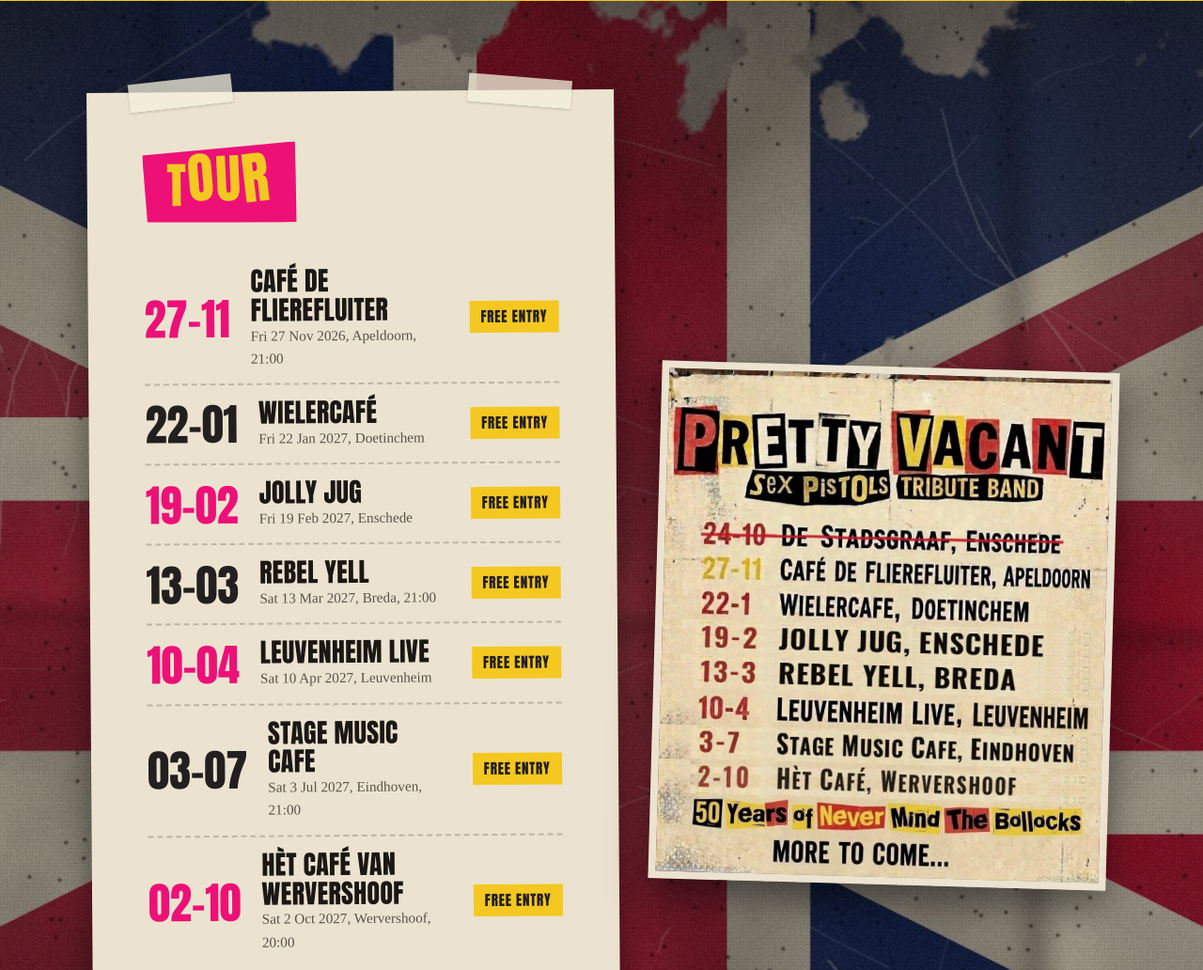
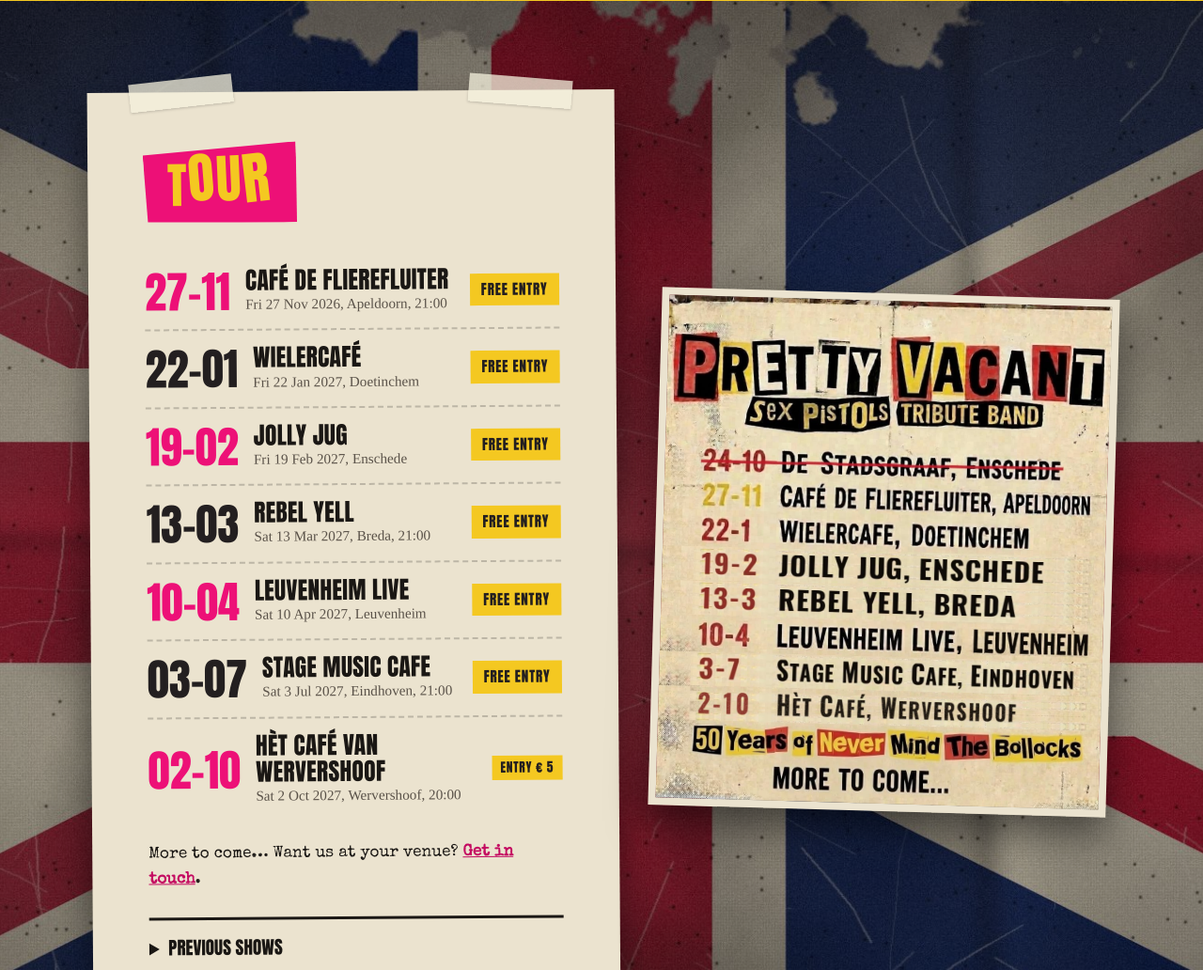
Before and after one commit to rayterriet/prettyvacant, a plain HTML site: page index.html in a window 1280 px wide. Shown: the part 2366-3398 px from the top of the page at 94% size. Drawn offline with nearby package versions, Linux system fonts and the light colour scheme.

Commit message:
Hèt Café van Wervershoof: entree 5 euro in plaats van gratis
Co-Authored-By: Claude Opus 5.5 <noreply@anthropic.com>
Claude-Session: https://claude.ai/code/session_019Kh8BqG95MsiKQvcQfBPxi

```diff
--- a/gegevens.js
+++ b/gegevens.js
@@ -59,7 +59,7 @@ const TOUR = [
   { datum: '2027-03-13', tijd: '21:00', zaal: 'Rebel Yell', plaats: 'Breda', status: 'gratis' },
   { datum: '2027-04-10', zaal: 'Leuvenheim Live', plaats: 'Leuvenheim', status: 'gratis' },
   { datum: '2027-07-03', tijd: '21:00', zaal: 'Stage Music Cafe', plaats: 'Eindhoven', status: 'gratis' },
-  { datum: '2027-10-02', tijd: '20:00', zaal: 'Hèt Café van Wervershoof', adres: 'Dorpsstraat 76', plaats: 'Wervershoof', status: 'gratis' },
+  { datum: '2027-10-02', tijd: '20:00', zaal: 'Hèt Café van Wervershoof', adres: 'Dorpsstraat 76', plaats: 'Wervershoof', prijs: 5 },
   // Nieuw optreden? Kopieer een regel hierboven en pas hem aan, bijvoorbeeld:
   // { datum: '2027-05-15', tijd: '21:30', zaal: 'Naam zaal', plaats: 'Stad', tickets: 'https://...' },
 ];
--- a/index.html
+++ b/index.html
@@ -50,7 +50,7 @@
 <link rel="preconnect" href="https://fonts.googleapis.com">
 <link rel="preconnect" href="https://fonts.gstatic.com" crossorigin>
 <link rel="stylesheet" href="https://fonts.googleapis.com/css2?family=Anton&family=Archivo:wght@400;600;800&family=Special+Elite&family=Tinos:wght@400;700&display=swap">
-<link rel="stylesheet" href="style.css?v=20261117h">
+<link rel="stylesheet" href="style.css?v=20261117a">
 </head>
 <body>
 
@@ -123,7 +123,7 @@
       </div>
       <figure class="tourposter">
         <button type="button" id="poster-knop" data-ta="aria-label:tour.poster" aria-label="Vergroot de tourposter">
-          <img src="img/tourposter.jpg?v=20261113a" alt="Tourposter Pretty Vacant: 24-10 De Stadsgraaf Enschede, 27-11 Café De Flierefluiter Apeldoorn, 22-1 Wielercafé Doetinchem, 19-2 Jolly Jug Enschede, 13-3 Rebel Yell Breda, 10-4 Leuvenheim Live Leuvenheim, 3-7 Stage Music Cafe Eindhoven, 2-10 Hèt Café Wervershoof" width="1128" height="1280" loading="lazy">
+          <img src="img/tourposter.jpg?v=20261117a" alt="Tourposter Pretty Vacant: 24-10 De Stadsgraaf Enschede, 27-11 Café De Flierefluiter Apeldoorn, 22-1 Wielercafé Doetinchem, 19-2 Jolly Jug Enschede, 13-3 Rebel Yell Breda, 10-4 Leuvenheim Live Leuvenheim, 3-7 Stage Music Cafe Eindhoven, 2-10 Hèt Café Wervershoof" width="1128" height="1280" loading="lazy">
         </button>
       </figure>
     </div>
@@ -223,7 +223,7 @@
   <p id="lichtbak-tekst"></p>
 </dialog>
 
-<script src="gegevens.js?v=20261117i"></script>
-<script src="site.js?v=20261117h"></script>
+<script src="gegevens.js?v=20261117a"></script>
+<script src="site.js?v=20261117a"></script>
 </body>
 </html>
--- a/site.js
+++ b/site.js
@@ -40,7 +40,7 @@
       'tour.postertitel': 'Tourposter',
       'uur': ' uur',
       'voorprogramma': 'Voorprogramma',
-      'chip.voorbeeld': 'Voorbeeld', 'chip.uitverkocht': 'Uitverkocht', 'chip.gratis': 'Gratis', 'chip.besloten': 'Besloten', 'chip.tickets': 'Tickets',
+      'chip.voorbeeld': 'Voorbeeld', 'chip.uitverkocht': 'Uitverkocht', 'chip.gratis': 'Gratis', 'chip.besloten': 'Besloten', 'chip.tickets': 'Tickets', 'chip.prijs': 'Entree € {p}',
       'video.binnenkort': 'Binnenkort',
       'video.leeg': 'De eerste livebeelden komen hier te staan.<br>Volg ons intussen op <a class="ig-link" href="#">Instagram</a>.',
       'video.speel': 'Speel video af: ',
@@ -87,7 +87,7 @@
       'tour.postertitel': 'Tour poster',
       'uur': '',
       'voorprogramma': 'Support',
-      'chip.voorbeeld': 'Example', 'chip.uitverkocht': 'Sold out', 'chip.gratis': 'Free entry', 'chip.besloten': 'Private', 'chip.tickets': 'Tickets',
+      'chip.voorbeeld': 'Example', 'chip.uitverkocht': 'Sold out', 'chip.gratis': 'Free entry', 'chip.besloten': 'Private', 'chip.tickets': 'Tickets', 'chip.prijs': 'Entry € {p}',
       'video.binnenkort': 'Coming soon',
       'video.leeg': 'Our first live footage will appear here.<br>In the meantime, follow us on <a class="ig-link" href="#">Instagram</a>.',
       'video.speel': 'Play video: ',
@@ -134,7 +134,7 @@
       'tour.postertitel': 'Tourposter',
       'uur': ' Uhr',
       'voorprogramma': 'Vorband',
-      'chip.voorbeeld': 'Beispiel', 'chip.uitverkocht': 'Ausverkauft', 'chip.gratis': 'Eintritt frei', 'chip.besloten': 'Geschlossene Gesellschaft', 'chip.tickets': 'Tickets',
+      'chip.voorbeeld': 'Beispiel', 'chip.uitverkocht': 'Ausverkauft', 'chip.gratis': 'Eintritt frei', 'chip.besloten': 'Geschlossene Gesellschaft', 'chip.tickets': 'Tickets', 'chip.prijs': 'Eintritt {p} €',
       'video.binnenkort': 'Demnächst',
       'video.leeg': 'Hier erscheinen bald die ersten Livebilder.<br>Folgt uns bis dahin auf <a class="ig-link" href="#">Instagram</a>.',
       'video.speel': 'Video abspielen: ',
@@ -286,6 +286,7 @@
         actie.appendChild(a);
       } else if (g.status === 'gratis') actie.appendChild(el('span', 'chip gratis', T('chip.gratis')));
       else if (g.status === 'besloten') actie.appendChild(el('span', 'chip besloten', T('chip.besloten')));
+      else if (g.prijs != null) actie.appendChild(el('span', 'chip gratis prijs', T('chip.prijs').replace('{p}', String(g.prijs).replace('.', taal === 'en' ? '.' : ','))));
       if (actie.childNodes.length) li.appendChild(actie);
     }
     return li;
--- a/style.css
+++ b/style.css
@@ -217,7 +217,7 @@ nav .nav-boek:hover { background: var(--geel); color: var(--zwart); }
 
 .gigs { list-style: none; margin: 0; padding: 0; }
 .gig {
-  display: grid; grid-template-columns: auto 1fr auto; align-items: center; gap: 8px 22px;
+  display: grid; grid-template-columns: auto 1fr auto; align-items: center; gap: 8px 16px;
   padding-block: 14px; border-bottom: 2px dashed rgba(26, 23, 20, .22);
 }
 .gig:last-child { border-bottom: 0; }
@@ -227,7 +227,7 @@ nav .nav-boek:hover { background: var(--geel); color: var(--zwart); }
 }
 .gig:nth-child(even) .gig-datum { color: var(--zwart); }
 .gig-wat { min-width: 0; }
-.gig-zaal { font-family: var(--f-display); text-transform: uppercase; font-size: clamp(1.25rem, 3.6vw, 1.75rem); line-height: 1.1; letter-spacing: .01em; }
+.gig-zaal { font-family: var(--f-display); text-transform: uppercase; font-size: clamp(1.25rem, 3.6vw, 1.6rem); line-height: 1.1; letter-spacing: .01em; }
 .gig-meta { font-family: var(--f-serif); font-size: .95rem; color: #5a5249; }
 .gig-actie { justify-self: end; }
 html[lang="de"] .gig { column-gap: 14px; }
@@ -244,6 +244,7 @@ a.chip { background: var(--zwart); color: var(--geel); }
 a.chip:hover { background: var(--roze); }
 .chip.uitverkocht { background: var(--roze); color: var(--geel); transform: rotate(-3deg); }
 .chip.gratis { background: var(--geel); color: var(--zwart); }
+html .gig-actie .chip.prijs { white-space: normal; text-align: center; max-width: 6.4em; line-height: 1.15; font-size: .85rem; padding-inline: 9px; }
 .chip.besloten { border: 2px solid var(--inkt); }
 .chip.voorbeeld { border: 2px dashed var(--roze); color: var(--roze); }
 .meer { font-family: var(--f-type); margin: 22px 0 0; }
```
